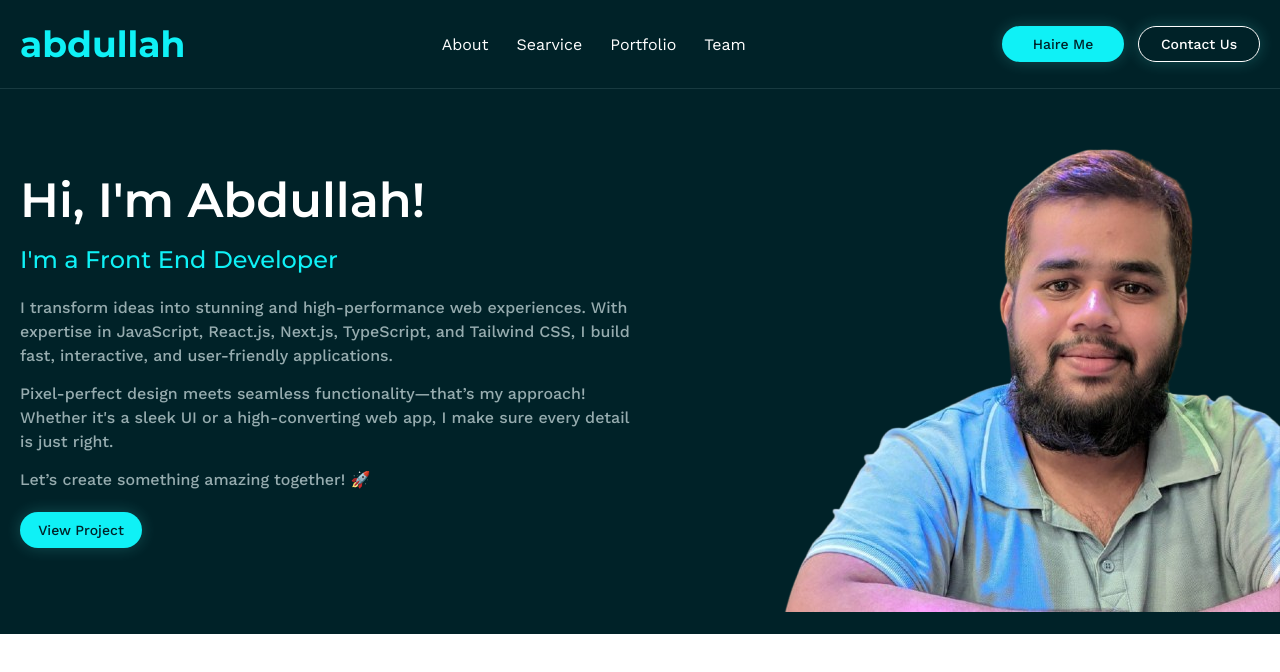
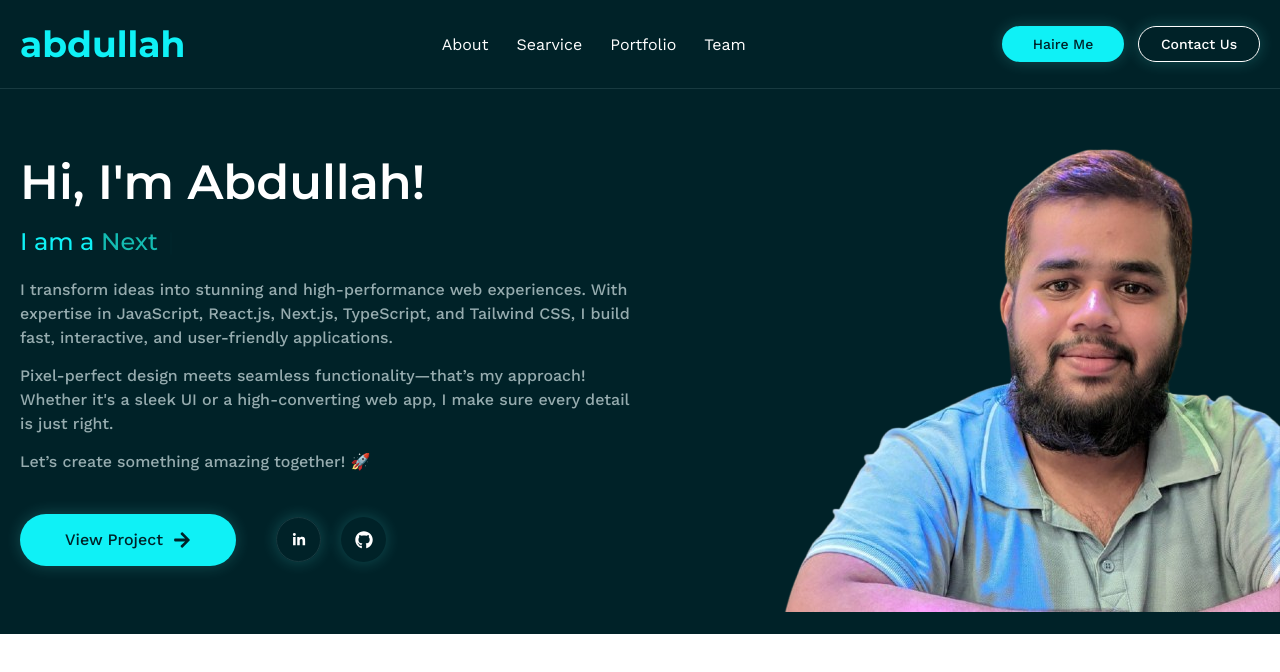
Before and after one commit to bddeveloperabdullah/abdullah, a React (Vite) app: page / in a window 1280 px wide. Shown: the top 672 px of the page. Built offline with nearby package versions, Linux system fonts and the light colour scheme.

Commit message:
Animation Text update

```diff
--- a/package.json
+++ b/package.json
@@ -16,6 +16,7 @@
     "react-dom": "^19.0.0",
     "react-icons": "^5.5.0",
     "react-router-dom": "^6.30.0",
+    "react-simple-typewriter": "^5.0.1",
     "react-swipeable": "^7.0.2",
     "tailwind-merge": "^3.0.2",
     "tailwindcss": "^4.0.15"
--- a/src/components/Hero/Hero.jsx
+++ b/src/components/Hero/Hero.jsx
@@ -1,6 +1,8 @@
 import React from "react";
 import Button from "../../similar/Button";
 import { Link } from "react-router-dom";
+import { FaArrowRight, FaGithub, FaLink, FaLinkedinIn } from "react-icons/fa";
+import AnimatedText from "../../utility/AnimatedText";
 
 const Hero = () => {
   return (
@@ -12,9 +14,7 @@ const Hero = () => {
               <h1 className="text-3xl lg:text-5xl font-montserrat font-semibold">
                 Hi, I'm Abdullah!
               </h1>
-              <h3 className="text-lg lg:text-2xl text-secondary font-montserrat font-[500]">
-                I'm a Front End Developer
-              </h3>
+              <AnimatedText />
               <p className="w-5/6 md:w-auto text-sm lg:text-base text-[#96ACAF] font-worksans font-[500]">
                 I transform ideas into stunning and high-performance web
                 experiences. With expertise in JavaScript, React.js, Next.js,
@@ -27,12 +27,33 @@ const Hero = () => {
                 </span>{" "}
                 Let’s create something amazing together! 🚀
               </p>
-              <div>
-                <Button>
+              <div className="mt-5 md:mt-10 flex items-center gap-3.5 md:gap-10">
+                <Button className="w-[180px] md:w-[216px] md:h-[52px] text-sm md:text-base flex justify-center items-center gap-2.5">
                   <Link to="/portfolio">View Project</Link>
+                  <FaArrowRight className="text-lg" />
                 </Button>
+
+                {/* Social Btn  */}
+                <div className="flex justify-center items-center gap-5">
+                  <div>
+                    <Link to="https://www.linkedin.com/in/developer-joy-shaheb-396107250/">
+                      <Button className="size-[45px] flex justify-center items-center bg-transparent border border-borderColor text-white">
+                        <FaLinkedinIn />
+                      </Button>
+                    </Link>
+                  </div>
+                  <div>
+                    <Link to="https://github.com/bddeveloperabdullah">
+                      <Button className="size-[45px] flex justify-center items-center bg-transparent text-white">
+                        <FaGithub className="text-lg" />
+                      </Button>
+                    </Link>
+                  </div>
+                </div>
               </div>
             </div>
+
+            {/* Right Content  */}
             <div>
               <img className="w-xs md:w-auto" src="/herophoto.png" alt="" />
             </div>
--- a/src/similar/Button.jsx
+++ b/src/similar/Button.jsx
@@ -6,7 +6,7 @@ const Button = ({ children, className }) => {
     <>
       <button
         className={cn(
-          "w-[122px] h-[36px] rounded-full bg-secondary text-primary text-sm font-worksans font-[500] cursor-pointer shadow-btnShadow",
+          "w-[122px] h-[36px] rounded-full bg-secondary text-primary text-sm font-worksans font-[500] cursor-pointer shadow-btnShadow hover:scale-105 transform transition-all duration-300",
           className
         )}
       >
--- /dev/null
+++ b/src/utility/AnimatedText.jsx
@@ -0,0 +1,25 @@
+import { Typewriter } from "react-simple-typewriter";
+
+export default function AnimatedText() {
+  return (
+    <div className="text-lg lg:text-2xl text-secondary font-montserrat font-[500]">
+      I am a{" "}
+      <span className="text-acent">
+        <Typewriter
+          words={[
+            "React Js Developer",
+            "Next Js Developer",
+            "TypeScript Developer",
+            "Tailwind Css Expert",
+          ]}
+          loop={0} // Infinite Loop
+          cursor
+          cursorStyle="|"
+          typeSpeed={150} // Typing Speed
+          deleteSpeed={50} // Deleting Speed
+          delaySpeed={1000} // Delay before retyping
+        />
+      </span>
+    </div>
+  );
+}
```
Also changed, not shown: 1 other file (tests, documents, lock files or other folders).
